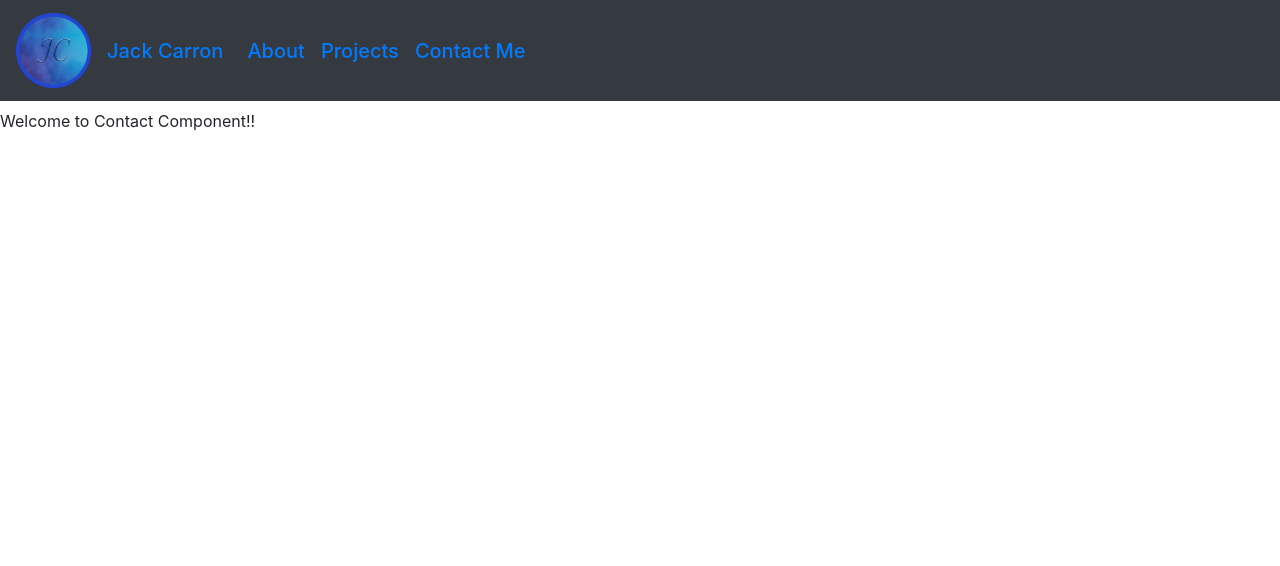
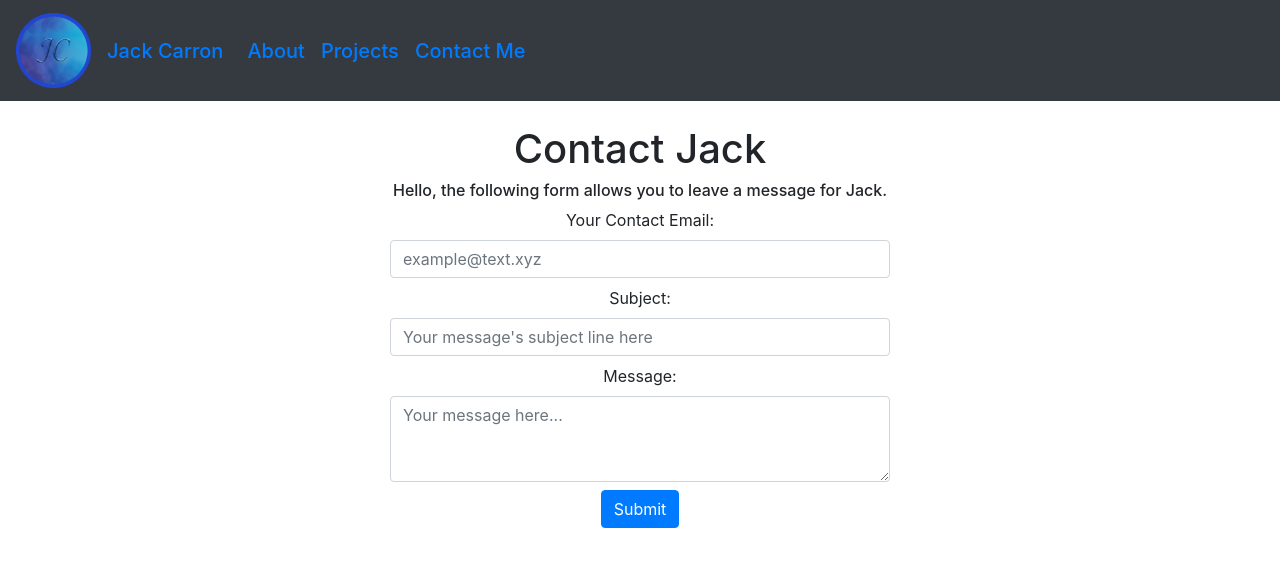
Before and after one commit to JackCarron/JacksWebsite, a React (Create React App) app in the folder frontend/: page /contact in a window 1280 px wide. Shown: the top 566 px of the page. Built offline with nearby package versions, Linux system fonts and the light colour scheme.

Commit message:
Finished front end design of contact page

```diff
--- a/frontend/src/components/contact.component.js
+++ b/frontend/src/components/contact.component.js
@@ -3,8 +3,26 @@ import React, { Component } from 'react';
 export default class Contact extends Component {
     render() {
         return (
-            <div>
-                <p>Welcome to Contact Component!!</p>
+            <div className="text-center">
+                <h1>Contact Jack</h1>
+                <h6>Hello, the following form allows you to leave a message for Jack.</h6>
+                <form style={{'max-width':'500px'}}
+                      className="form-group justify-content-center m-auto">
+                    <label>Your Contact Email:</label>
+                    <input className="form-control mb-2"
+                           type="email"
+                           placeholder="example@text.xyz"/>
+                    <label>Subject:</label>
+                    <input className="form-control mb-2"
+                           type="text"
+                           placeholder="Your message's subject line here"/>
+                    <label>Message:</label>
+                    <textarea className="form-control mb-2"
+                              rows="3"
+                              placeholder="Your message here..."></textarea>
+                    <button type="submit"
+                            className="btn btn-primary">Submit</button>
+                </form>
             </div>
         )
     }
--- a/frontend/src/components/header.component.js
+++ b/frontend/src/components/header.component.js
@@ -8,7 +8,7 @@ import logo from "../Logo.png";
 class Header extends Component {
   render() {
     return (
-<nav className="navbar navbar-expand-lg text-light bg-dark mr-auto h5">
+<nav className="navbar navbar-expand-lg text-light bg-dark mr-auto mb-4 h5">
             <a class="navbar-brand" href="http://www.jcarron.net">
               <img src={logo} width="75" height="75" alt="Jack Carron" />
             </a>
```
Also changed, not shown: frontend/src/App.css (line endings or trailing spaces).
